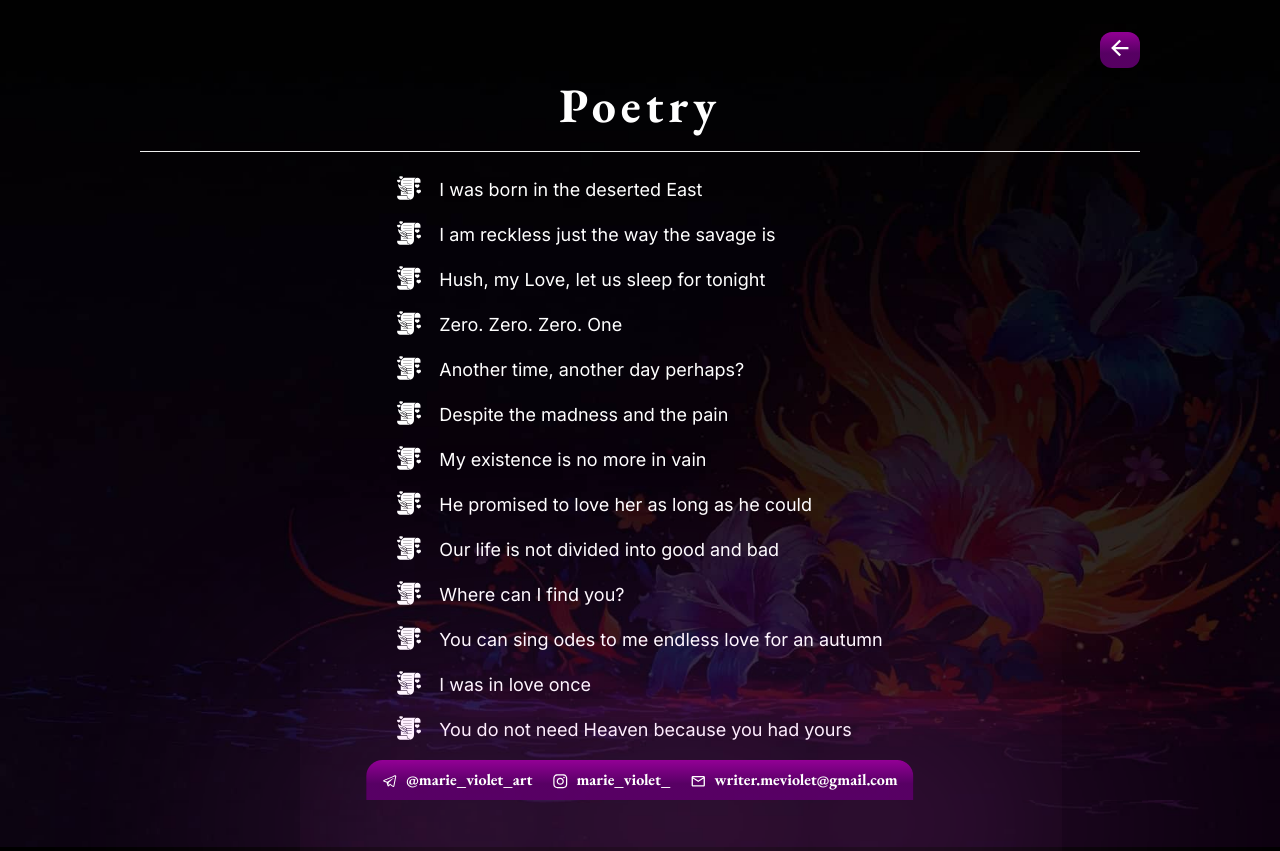
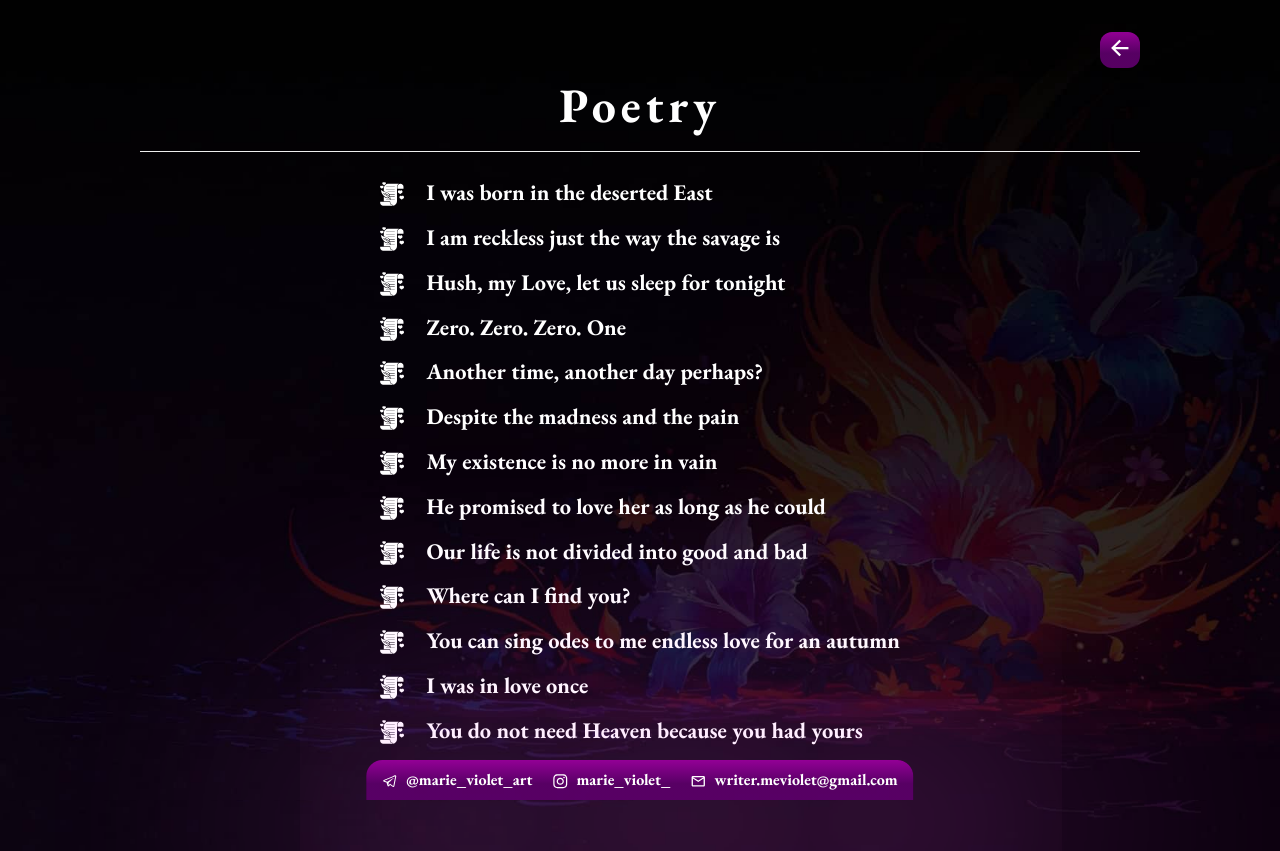
Before and after one commit to khatamovich/marie-violet, a React (Vite) app: page /poetry in a window 1280 px wide. Built offline with nearby package versions, Linux system fonts and the light colour scheme.

Commit message:
Removed timeout on lang change

```diff
--- a/src/App.jsx
+++ b/src/App.jsx
@@ -20,8 +20,8 @@ export default function App() {
   useEffect(() => {
     setIsLoading(true);
 
-    setTimeout(() => setIsLoading(false), 1000);
-  }, [language]);
+    setTimeout(() => setIsLoading(false), 500);
+  }, [language, pathname]);
 
   if (isLoading) return <Loader text={1} />;
 
--- a/src/hooks/useSwitchLang.js
+++ b/src/hooks/useSwitchLang.js
@@ -4,10 +4,8 @@ export const useSwitchLang = () => {
 	const { i18n } = useTranslation();
 
 	const onSwitchLang = (selectedLang) => {
-		setTimeout(() => {
-			const newLang = selectedLang;
-			i18n.changeLanguage(newLang);
-		}, 500);
+		const newLang = selectedLang;
+		i18n.changeLanguage(newLang);
 	};
 
 	return { onSwitchLang };
--- a/src/pages/Poetry/Page.styled.js
+++ b/src/pages/Poetry/Page.styled.js
@@ -113,11 +113,12 @@ export const Title = styled.h1`
 `;
 
 export const PoemsList = styled.div`
-	font-size: 1.125rem;
+	font-size: 1.4rem;
 	line-height: 1.5;
 	display: flex;
 	flex-direction: column;
-	gap: 1em;
+
+	gap: 0.5em;
 	flex: 1;
 	list-style: square;
 `;
@@ -127,6 +128,7 @@ export const PoemsItem = styled.span`
 	transition-property: transform color;
 	transition-duration: 300ms;
 	transition-timing-function: cubic-bezier(0.25, 0.1, 0.25, 1);
+	font-family: "EB Garamond", serif;
 
 	display: flex;
 	align-items: flex-start;
@@ -148,6 +150,7 @@ export const PoemsItem = styled.span`
 		fill: white;
 		max-height: 24px;
 		max-width: 24px;
+		transform: translateY(6px);
 	}
 `;
 
```
